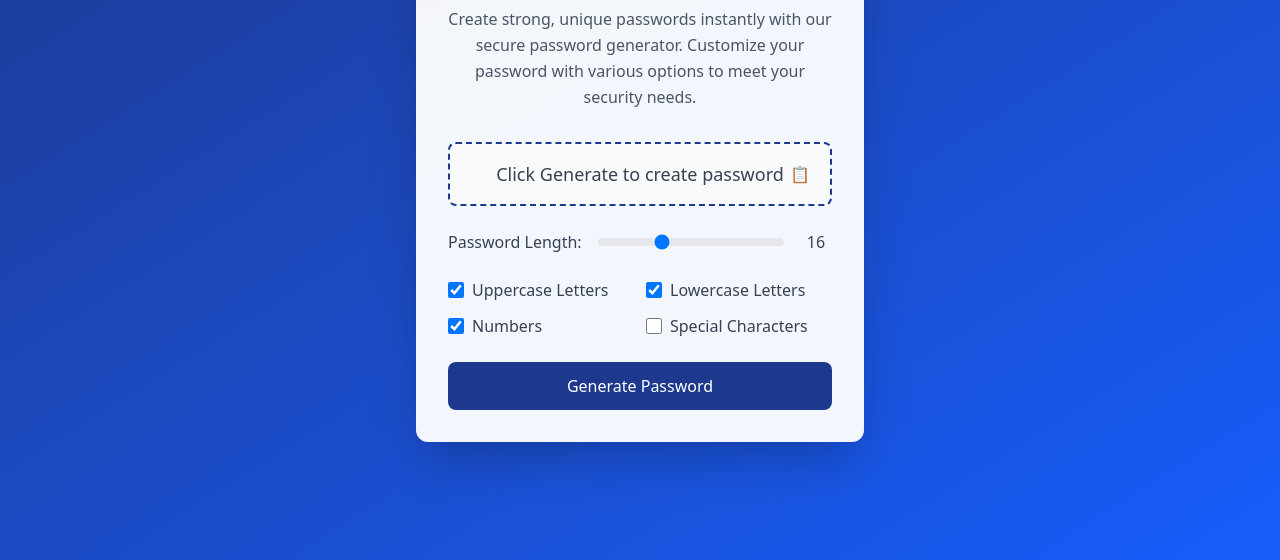
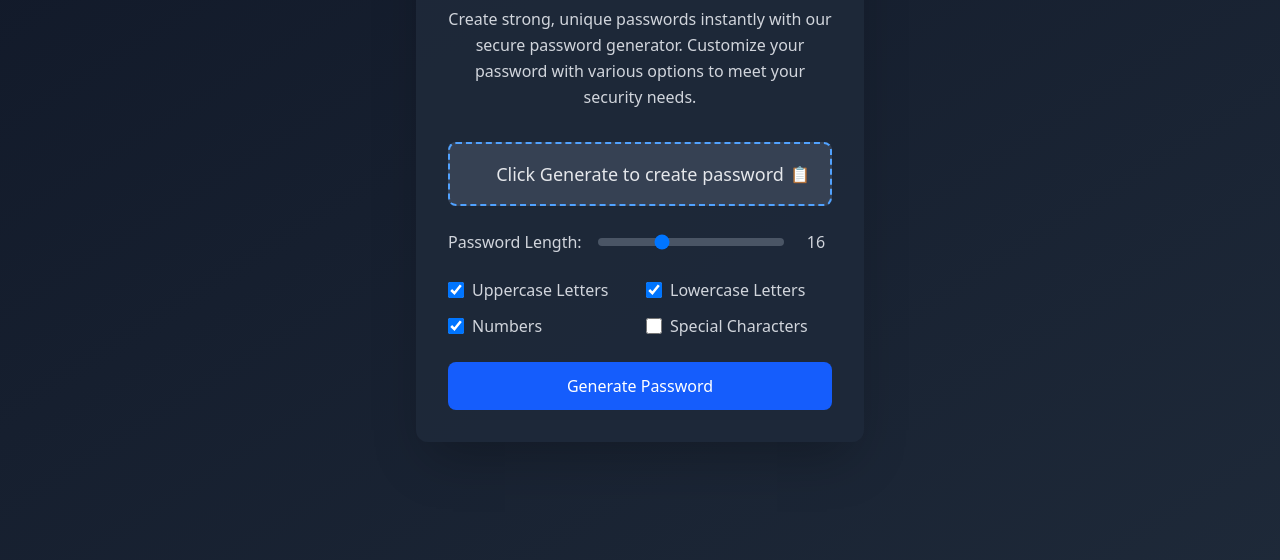
Before and after one commit to Rendi789R/Password-Generator, a website: page public/index.html in a window 1280 px wide. Shown: the part 240-800 px from the top of the page. Drawn offline with nearby package versions, Linux system fonts and the light colour scheme.

Commit message:
refactor: update styles for improved UI consistency and readability

```diff
--- a/public/index.html
+++ b/public/index.html
@@ -7,53 +7,53 @@
     <link href="style/style.css" rel="stylesheet">
     <script src="https://cdn.jsdelivr.net/npm/@tailwindcss/browser@4"></script>
 </head>
-<body class="min-h-screen bg-gradient-to-br from-blue-900 to-blue-600 flex justify-center items-center p-5">
-    <div class="container bg-white/95 p-8 rounded-xl shadow-2xl max-w-md w-full">
-        <h1 class="text-3xl font-bold text-blue-900 text-center mb-6">Secure Password Generator</h1>
-        <p class="text-gray-600 text-center mb-8 leading-relaxed">
+<body class="min-h-screen bg-gradient-to-br from-gray-900 to-gray-800 flex justify-center items-center p-5">
+    <div class="container bg-gray-800/95 p-8 rounded-xl shadow-2xl max-w-md w-full">
+        <h1 class="text-3xl font-bold text-blue-400 text-center mb-6">Secure Password Generator</h1>
+        <p class="text-gray-300 text-center mb-8 leading-relaxed">
             Create strong, unique passwords instantly with our secure password generator.
             Customize your password with various options to meet your security needs.
         </p>
 
-        <div class="relative bg-gray-50 p-4 rounded-lg border-2 border-dashed border-blue-900 text-center mb-6">
-            <span class="text-lg text-gray-700">Click Generate to create password</span>
-            <button class="copy-btn absolute right-3 top-1/2 -translate-y-1/2 text-blue-900 hover:text-blue-700 p-2" title="Copy to clipboard">📋</button>
+        <div class="relative bg-gray-700 p-4 rounded-lg border-2 border-dashed border-blue-400 text-center mb-6">
+            <span class="text-lg text-gray-200">Click Generate to create password</span>
+            <button class="copy-btn absolute right-3 top-1/2 -translate-y-1/2 text-blue-400 hover:text-blue-300 p-2" title="Copy to clipboard">📋</button>
         </div>
 
         <div class="space-y-6">
             <div class="flex items-center gap-4">
-                <label class="text-gray-700 min-w-fit">Password Length:</label>
+                <label class="text-gray-300 min-w-fit">Password Length:</label>
                 <input type="range" min="8" max="32" value="16" id="length"
-                    class="w-full h-2 bg-gray-200 rounded-lg appearance-none cursor-pointer">
-                <span id="lengthValue" class="text-gray-700 min-w-[2rem] text-center">16</span>
+                    class="w-full h-2 bg-gray-600 rounded-lg appearance-none cursor-pointer">
+                <span id="lengthValue" class="text-gray-300 min-w-[2rem] text-center">16</span>
             </div>
 
             <div class="grid grid-cols-1 sm:grid-cols-2 gap-3">
-                <label class="flex items-center gap-2 text-gray-700">
+                <label class="flex items-center gap-2 text-gray-300">
                     <input type="checkbox" id="uppercase" checked
-                        class="w-4 h-4 text-blue-900 rounded focus:ring-blue-900">
+                        class="w-4 h-4 text-blue-400 bg-gray-700 border-gray-600 rounded focus:ring-blue-400">
                     Uppercase Letters
                 </label>
-                <label class="flex items-center gap-2 text-gray-700">
+                <label class="flex items-center gap-2 text-gray-300">
                     <input type="checkbox" id="lowercase" checked
-                        class="w-4 h-4 text-blue-900 rounded focus:ring-blue-900">
+                        class="w-4 h-4 text-blue-400 bg-gray-700 border-gray-600 rounded focus:ring-blue-400">
                     Lowercase Letters
                 </label>
-                <label class="flex items-center gap-2 text-gray-700">
+                <label class="flex items-center gap-2 text-gray-300">
                     <input type="checkbox" id="numbers" checked
-                        class="w-4 h-4 text-blue-900 rounded focus:ring-blue-900">
+                        class="w-4 h-4 text-blue-400 bg-gray-700 border-gray-600 rounded focus:ring-blue-400">
                     Numbers
                 </label>
-                <label class="flex items-center gap-2 text-gray-700">
+                <label class="flex items-center gap-2 text-gray-300">
                     <input type="checkbox" id="symbols"
-                        class="w-4 h-4 text-blue-900 rounded focus:ring-blue-900">
+                        class="w-4 h-4 text-blue-400 bg-gray-700 border-gray-600 rounded focus:ring-blue-400">
                     Special Characters
                 </label>
             </div>
 
-            <button class="generate w-full bg-blue-900 text-white py-3 px-6 rounded-lg
-                font-medium hover:bg-blue-800 transition-colors duration-200
-                focus:outline-none focus:ring-2 focus:ring-blue-900 focus:ring-offset-2">
+            <button class="generate w-full bg-blue-600 text-white py-3 px-6 rounded-lg
+                font-medium hover:bg-blue-700 transition-colors duration-200
+                focus:outline-none focus:ring-2 focus:ring-blue-400 focus:ring-offset-2 focus:ring-offset-gray-800">
                 Generate Password
             </button>
         </div>
```
